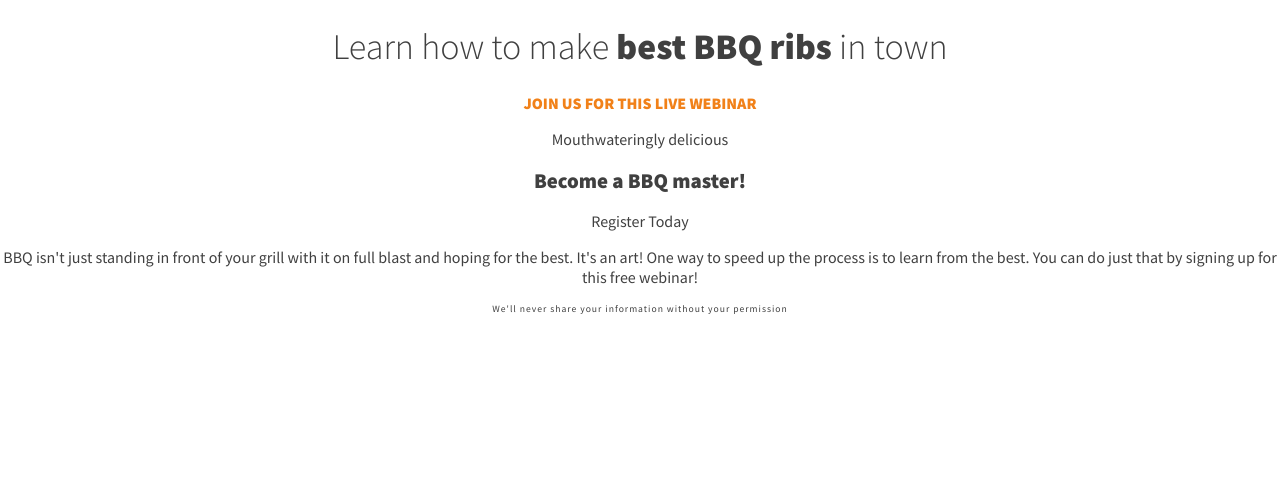
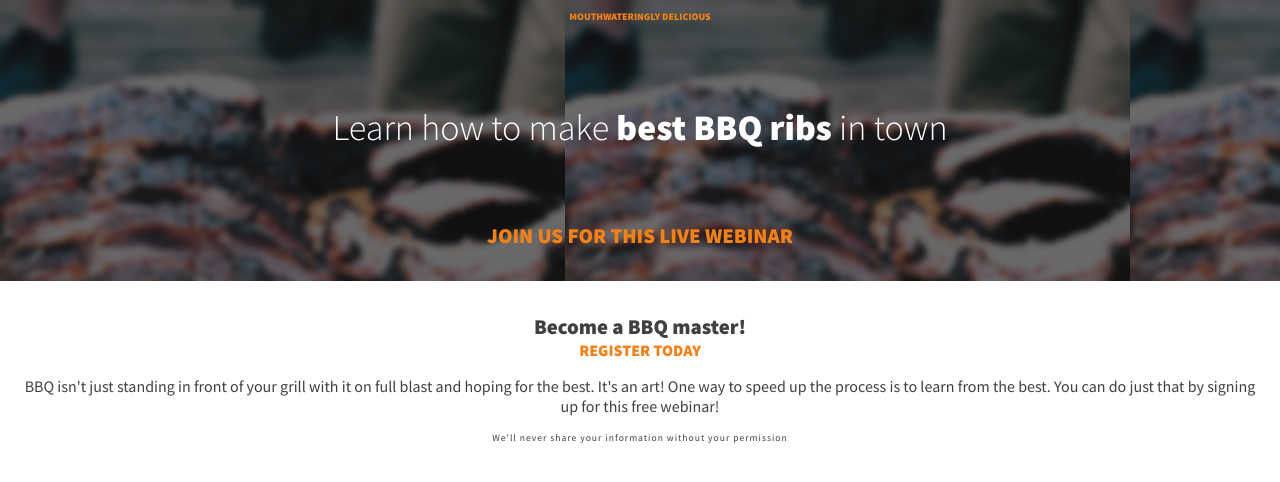
Before and after one commit to TheMightyLoafer/scrimba-bbq-splash-page, a plain HTML site: page index.html in a window 1280 px wide. Drawn offline with Linux system fonts and the light colour scheme.

Commit message:
starting layout
starting layout for both small and big screens

```diff
--- a/css/styles.css
+++ b/css/styles.css
@@ -1,5 +1,3 @@
-
-
 body {
     margin: 0;
     font-family: 'Source Sans Pro', sans-serif;
@@ -8,21 +6,44 @@ body {
     text-align: center;
 }
 
+/* =================
+   Typography
+   ================= */
+
 h1 {
     font-size: 2.25rem;
     font-weight: 300;
+    color: #fff;
+    margin: 2em 0;
 }
 
 h1 + p {
     color: #f18119;
     font-weight: 900;
-    font-size: 1rem;
+    font-size: 1.3125rem;
     text-transform: uppercase;
+    margin: 0;
 
 }
 
 h2 {
     font-size: 1.3125rem;
+    margin: 0;
+}
+
+h2 + p {
+    font-weight: 900;
+    color: #f18119;
+    margin-top: 0;
+    text-transform: uppercase;
+}
+
+.top-text {
+    font-size: 0.625rem;
+    color: #f18119;
+    font-weight: 900;
+    text-transform: uppercase;
+    order: -1;
 }
 
 .fine-print {
@@ -33,3 +54,32 @@ h2 {
 strong {
     font-weight: 900;
 }
+
+/* =================
+   Intro section
+   ================= */
+
+   .intro {
+    background-color: #404040;
+    background-image: url(../images/dark-ribs.jpg);
+    padding: 0 .5em 2em;
+    display: flex;
+    flex-direction: column;
+   }
+
+   /* =================
+   main-content section
+   ================= */
+
+   .main-content {
+    padding: 2em 1em;
+   }
+
+
+  /* =================
+   media queries
+   ================= */
+
+   @media (min-width: 500px) {
+
+   }
```
